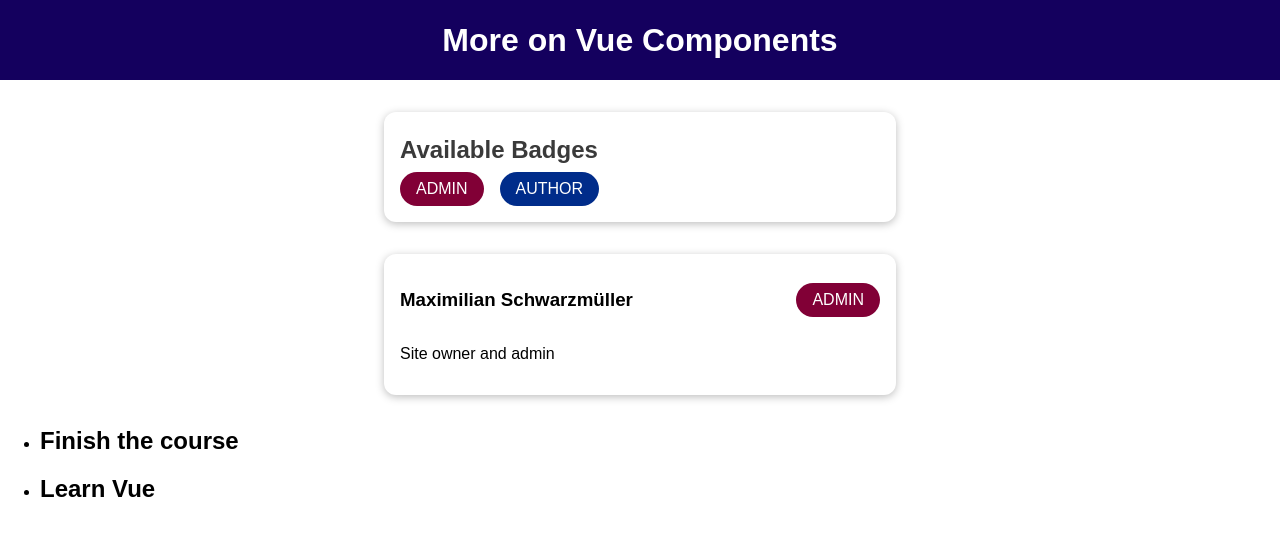
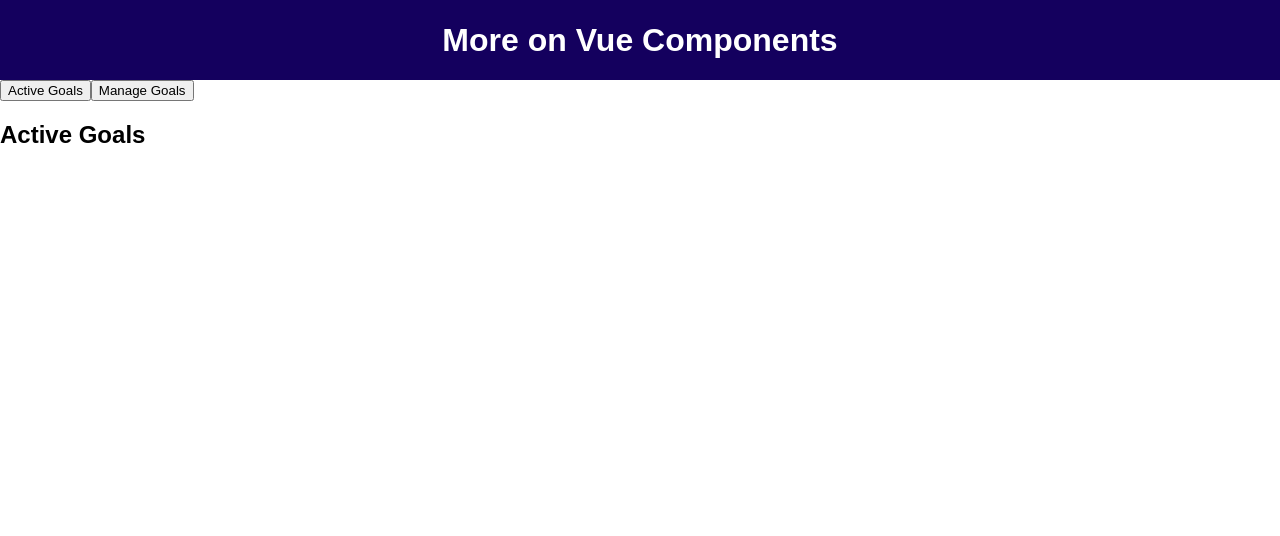
Before and after one commit to Alexinoo/vue-component-advanced-topic, a Vue app: page / in a window 1280 px wide. Shown: the top 536 px of the page. Built offline with nearby package versions, Linux system fonts and the light colour scheme.

Commit message:
Dynamic coponents

```diff
--- a/src/App.vue
+++ b/src/App.vue
@@ -82,40 +82,100 @@
     -->
 
 
+     <!-- DYNAMIC COMPONENTS ---
+
+     -Vue has this concept of Dynamic components
+
+     -Let's say we are building a component that has various tabs/buttons we can press to show a different component
+
+     -i.e. In our case see Active goals / Manage goals
+
+     -Normal cases , the scenario would look like this
+
+        <active-goals v-if="selectedComponent === 'active-goals'"></active-goals>
+        <manage-goals v-if="selectedComponent === 'manage-goals'"></manage-goals>
+
+    -But this looks redundant because we have to set if conditions on each component and as your app grows, there will be a lot of repetition
+
+    -This is where dynamic content comes into play
+
+    -Vue offers a special HTML element which you can use - <component></component>
+
+    -Cannot work on its own and therefore needs a :is="" property
+
+    -The :is="" property tells component which component of all the components you define should be shown in place of this component
+
+    -We bind :is="" dynamically  to active-goals
+
+        <component :is="active-goals"></component>
+
+        -But of course we dont want to hard code this because if we di we could have just used
+
+          <active-goals></active-goals>
+
+      -Instead what we wanna do here , is to bind :is="" and then point to the selectedComponent which holds our component HTML tags as values
+
+      -It's 'active-goals initially , but we have a method that switches between active-goals and manage-goals which are our component tags
+
+      -And that we are telling Vue that the component should swap itself for either active-goals OR manage-goals i.e. Whatever that is currently stored in the selectedComponent
+
+        <component :is="selectedComponent"></component>
+
+      -And by doing that we have less code and avoided use of multiple if-statement for each component
+
+       <active-goals v-if="selectedComponent === 'active-goals'"></active-goals>
+       <manage-goals v-if="selectedComponent === 'manage-goals'"></manage-goals>
 
 
+     -->
 
 
 
 <template>
   <div>
     <TheHeader />
-    <BadgeList />
+    <!-- <BadgeList />
     <UserInfo :full-name="activeUser.name" :info-text="activeUser.description" :role="activeUser.role" />
     <course-goals #default="slotProps">
         <h2>{{slotProps.item}}</h2>
         <p>{{slotProps['another-prop']}}</p>
     </course-goals>
+        -->
+    <button @click="setSelectedComponent('active-goals')">Active Goals</button>
+    <button @click="setSelectedComponent('manage-goals')">Manage Goals</button>
+
+    <!-- <active-goals v-if="selectedComponent === 'active-goals'"></active-goals>
+    <manage-goals v-if="selectedComponent === 'manage-goals'"></manage-goals> -->
+
+    <component :is="selectedComponent"></component>
+
   </div>
 </template>
 
 <script>
 import TheHeader from './components/TheHeader.vue';
-import BadgeList from './components/BadgeList.vue';
-import UserInfo from './components/UserInfo.vue';
-import CourseGoals from './components/CourseGoals.vue';
+// import BadgeList from './components/BadgeList.vue';
+// import UserInfo from './components/UserInfo.vue';
+// import CourseGoals from './components/CourseGoals.vue';
+import ActiveGoals from './components/ActiveGoals.vue';
+import ManageGoals from './components/ManageGoals.vue';
 
 export default {
 
 components : {
     TheHeader ,
-    BadgeList,
-     UserInfo,
-    CourseGoals,
+    // BadgeList,
+    //  UserInfo,
+    // CourseGoals,
+    ActiveGoals,
+    ManageGoals,
+
 },
 
   data() {
     return {
+
+      selectedComponent : 'active-goals',
       activeUser: {
         name: 'Maximilian Schwarzmüller',
         description: 'Site owner and admin',
@@ -123,6 +183,11 @@
       },
     };
   },
+  methods : {
+    setSelectedComponent(cmp){
+      this.selectedComponent = cmp;
+    }
+  }
 };
 </script>
 
--- /dev/null
+++ b/src/components/ActiveGoals.vue
@@ -0,0 +1,3 @@
+<template>
+    <h2>Active Goals</h2>
+</template>
--- /dev/null
+++ b/src/components/ManageGoals.vue
@@ -0,0 +1,3 @@
+<template>
+    <h2>Manage Goals</h2>
+</template>
```
